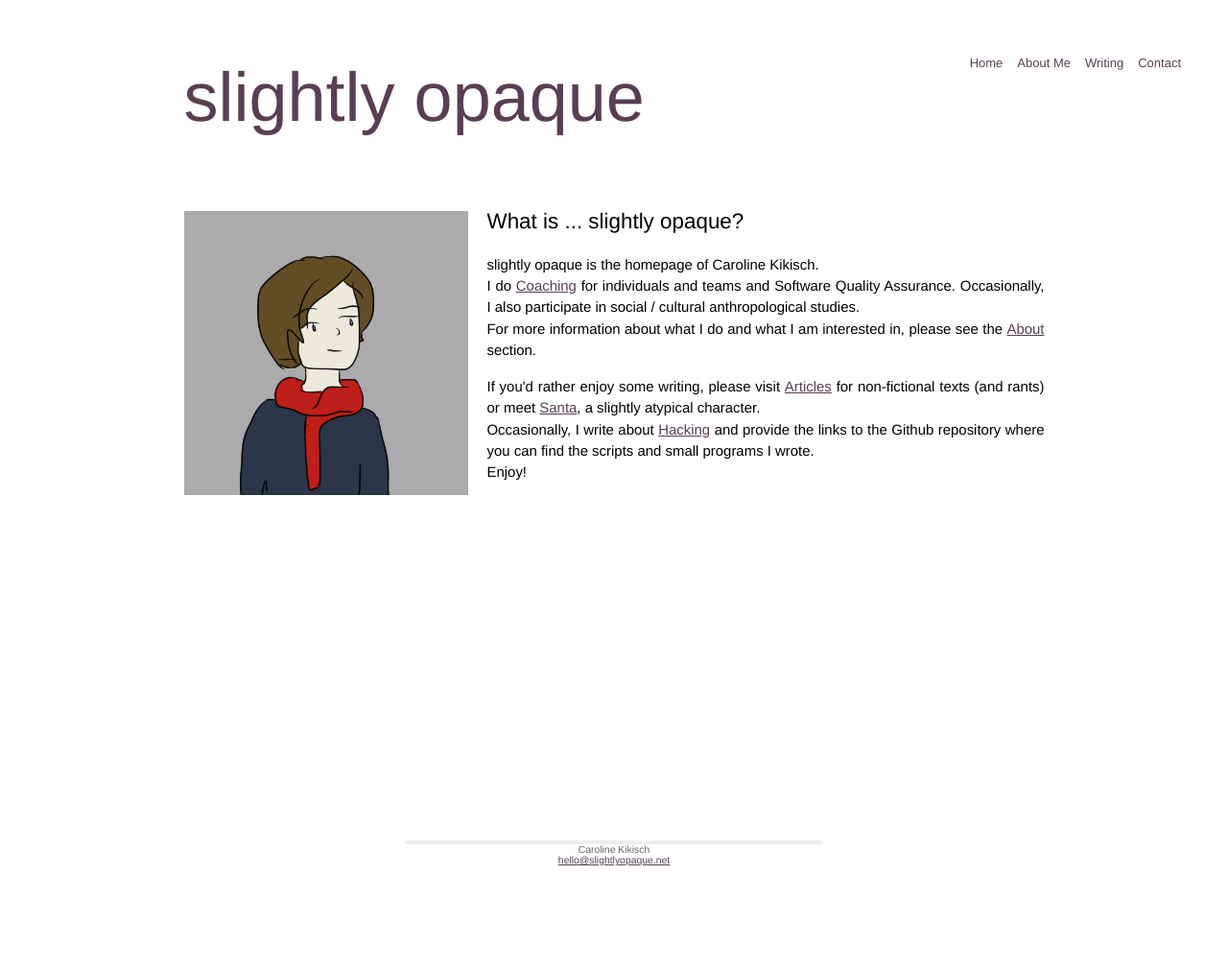
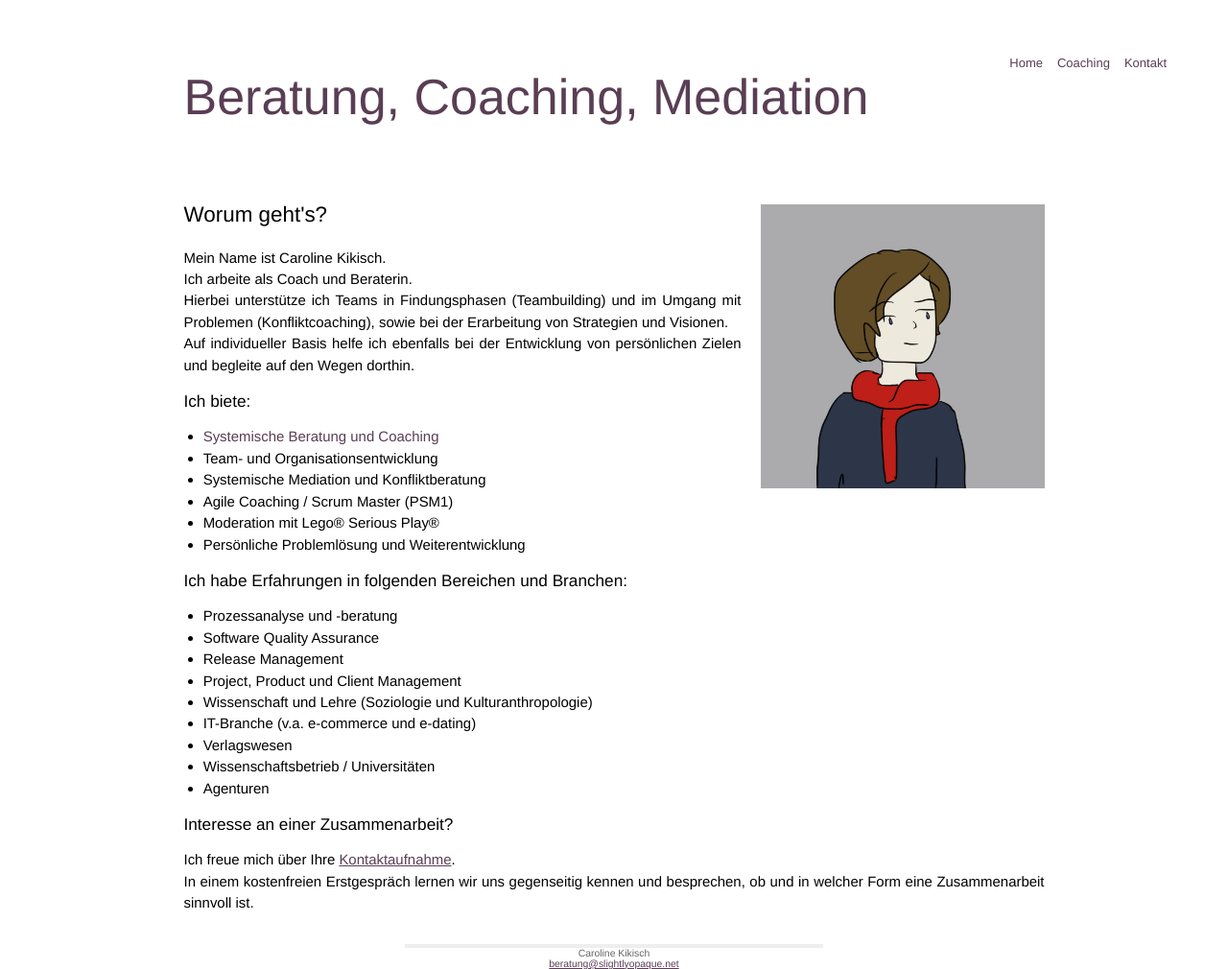
Before and after one commit to slightlyopaque/slightlyopaque_old.github.io, a Jekyll site: the page built from index.html, in a window 1280 px wide. Shown: the whole page at 96% size. Built offline with Jekyll 4.4.1, drawn with Linux system fonts in a browser that asks for light colours; before the commit the page ends 945 px from its top, so only the background shows below that.

Commit message:
organizational changes und texts

```diff
--- a/Contact.html
+++ b/Contact.html
@@ -1,16 +1,15 @@
 ---
 layout: default
-title: Contact & Imprint
+title: Kontakt & Impressum
 ---
 
-<h1>Contact & Imprint</h1>
 <p>Angaben gemäß § 5 TMG:</p>
 <p> Caroline Kikisch<br>
 22049 Hamburg<br>
 Germany</p>
 
 <script language="JavaScript">
-var username = "hello";
+var username = "beratung";
 var hostname = "slightlyopaque.net";
 var linktext = username + "@" + hostname ;
 document.write("<a href='" + "mail" + "to:" + username + "@" + hostname + "'>" + linktext + "</a>");
--- a/_config.yml
+++ b/_config.yml
@@ -1,4 +1,4 @@
-name: slightly opaque
+name: 3lightly opaque
 permalink: none
 # markdown: redcarpet
 # pygments: true
--- a/_layouts/default.html
+++ b/_layouts/default.html
@@ -5,6 +5,15 @@
         <meta http-equiv="X-UA-Compatible" content="IE=edge,chrome=1">
         <title>{{ page.title }}</title>
         <meta name="viewport" content="width=device-width">
+        <meta name="keywords" content="Systemische Beratung, Coaching, Supervision, Systemisches, Organisationsentwicklung, Retrospektiven, Agile, Teams, Teambuilding, Lego Serious Play, Hamburg">
+        <meta name="description" content="Menschen sind soziale Wesen, die in ständigen Austausch und Wechselwirkungen mit ihrer Umwelt stehen. Dementsprechend erfordert unser Denken und Handeln Achtsamkeit und Sensibilität für die Auswirkungen auf die uns umgebenden Systeme und Strukturen.">
+
+    <meta property="og:title" content="Coaching Beratung" >
+    <meta property="og:site_name" content="Coaching Beratung" >
+    <meta property="og:description" content="Menschen sind soziale Wesen, die in ständigen Austausch und Wechselwirkungen mit ihrer Umwelt stehen. Dementsprechend erfordert unser Denken und Handeln Achtsamkeit und Sensibilität für die Auswirkungen auf die uns umgebenden Systeme und Strukturen.">
+	<meta property="og:url" content="http://slightlyopaque.net/" >
+        <meta property="og:image" content="???">
+
       <!-- <meta name="viewport" content="width=device-width, initial-scale=1.0">-->
 
 <!--{% if site.env == 'production' %}
@@ -36,26 +45,19 @@
 
     </head>
     <body>
-
         <nav id="navigation_bar">
             <ul>
                 <li><a href="/">Home</a></li>
-        <li><a href="/About.html">About Me</a></li>
                     <li class="has-dropdown">
-          <a href="/Writing.html">Writing</a>
-          <ul>
-            <li><a href="/Articles.html">Articles</a></li>
-            <li><a href="/Santa.html">Santa</a></li>
-            <li><a href="/Hacks.html">Hacks</a></li>
-          </ul>
                 </li>
-				<li><a href="/Contact.html">Contact</a></li>
+                <li><a href="/Coaching.html">Coaching</a></li>
+	        <li><a href="/Contact.html">Kontakt</a></li>
 	   </ul>
 	</nav>
 
         <div class="site">
           <div class="header">
-            <h1 class="title"><a href="/">{{ site.name }}</a></h1>
+            <h1 class="title"><a href="/">{{ page.title }}</a></h1>
           </div>
           {{ content }}
         </div>
@@ -63,7 +65,7 @@
           <footer class="footer">
 			<id="name">Caroline Kikisch<br>
 <script language="JavaScript">
-var username = "hello";
+var username = "beratung";
 var hostname = "slightlyopaque.net";
 var linktext = username + "@" + hostname ;
 document.write("<a href='" + "mail" + "to:" + username + "@" + hostname + "'>" + linktext + "</a>");
--- a/css/main.css
+++ b/css/main.css
@@ -198,7 +198,7 @@ font-family: Helvetica; sans-serif;
 	color: #593e54;
 	font-family: Ff-dax-compact-web-pro, Helvetica, Arial;
 	font-weight: 300;
-	font-size: 72px;
+	font-size: 52px;
 	text-decoration: none;
 	}
 
--- a/index.html
+++ b/index.html
@@ -1,22 +1,49 @@
 ---
 layout: default
-title: slightly opaque ... home
+title: Beratung, Coaching, Mediation
 ---
 
 
-<div id="home">
+<div id="about">
+<img src="/images/IMG_2735.JPG" class="third-width right" />
 
-<img src="/images/IMG_2735.JPG" class="third-width left" />
+<h1>Worum geht's?</h1>
 
-<h1>What is ... slightly opaque?</h1>
 
 <p>
-slightly opaque is the homepage of Caroline Kikisch. <br>
-I do <a href="/Coaching.html" >Coaching</a> for individuals and teams and Software Quality Assurance. Occasionally, I also participate in social / cultural anthropological studies. <br>
-For more information about what I do and what I am interested in, please see the <a href="/About.html">About</a> section.<p>
+Mein Name ist Caroline Kikisch.<br>
+Ich arbeite als Coach und Beraterin.  <br>
+Hierbei unterstütze ich Teams in Findungsphasen (Teambuilding) und im Umgang mit Problemen (Konfliktcoaching), sowie bei der Erarbeitung von Strategien und Visionen.  <br>
+Auf individueller Basis helfe ich ebenfalls bei der Entwicklung von persönlichen Zielen und begleite auf den Wegen dorthin.
+</p>
 
-If you'd rather enjoy some writing, please visit <a href="/Articles.html">Articles</a> for non-fictional texts (and rants) or meet <a href="/Santa.html">Santa</a>, a slightly atypical character. <br>
-Occasionally, I write about <a href="/Hacks.html">Hacking</a> and provide the links to the Github repository where you can find the scripts and small programs I wrote. <br>
+<h2>Ich biete:</h2>
+<ul>
+    <li><a href="/Coaching.html" >Systemische Beratung und Coaching</a></li>
+    <li>Team- und Organisationsentwicklung</li>
+    <li>Systemische Mediation und Konfliktberatung</li>
+    <li>Agile Coaching / Scrum Master (PSM1)</li>
+    <li>Moderation mit Lego® Serious Play®</li>
+    <li>Persönliche Problemlösung und Weiterentwicklung </li>
+</ul>
 
-Enjoy!</p>
+<h2>Ich habe Erfahrungen in folgenden Bereichen und Branchen:</h2>
+<ul>
+    <li>Prozessanalyse und -beratung</li>
+    <li>Software Quality Assurance</li>
+    <li>Release Management</li>
+    <li>Project, Product und Client Management</li>
+    <li>Wissenschaft und Lehre (Soziologie und Kulturanthropologie)</li>
+    <li>IT-Branche (v.a. e-commerce und e-dating)</li>
+    <li>Verlagswesen</li>
+    <li>Wissenschaftsbetrieb / Universitäten</li>
+    <li>Agenturen</li>
+</ul>
+
+
+<h2>Interesse an einer Zusammenarbeit?</h2>
+<p>Ich freue mich über Ihre <a href="/Contact">Kontaktaufnahme</a>.   <br>
+In einem kostenfreien Erstgespräch lernen wir uns gegenseitig kennen und besprechen, ob und in welcher Form eine Zusammenarbeit sinnvoll ist.
+</p>
+
 </div>
```
Also changed, not shown: other parts of Contact.html (+0 -1 lines), About.html (deleted, +0 -49 lines), Articles.html (deleted, +0 -16 lines), Coaching.html (+1 -8 lines), index_old.html (added, +30 -0 lines), slightlyopaque_seleniumTesting/Links.html (added, +106 -0 lines), 3 other files. Lines whose indentation alone changed are shown as unchanged.
